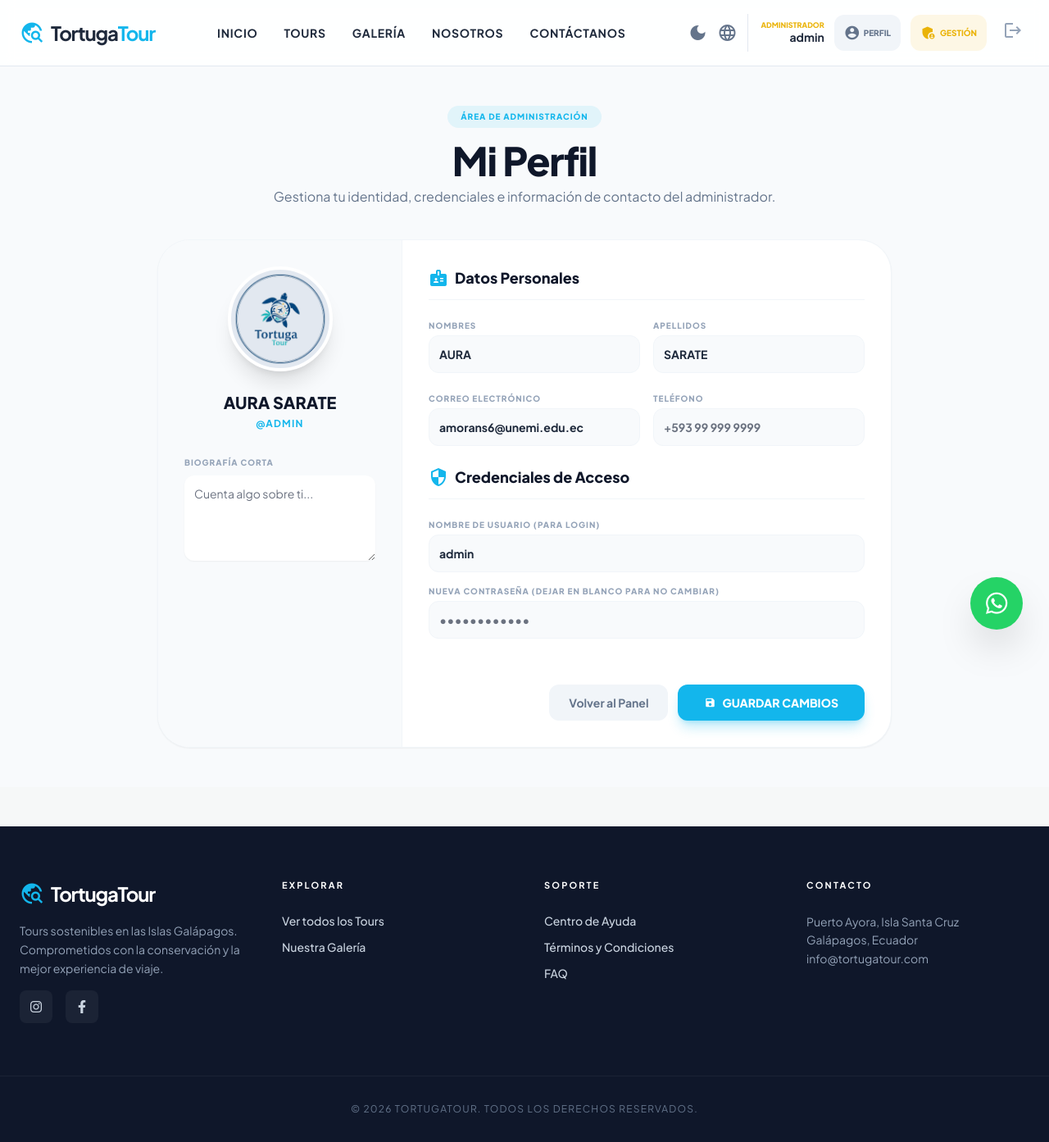
After one commit to CarolinaMoran03/tortugatourec, a Django app: page /panel/perfil/ in a window 1280 px wide. The commit adds this page. Shown: the whole page at 82% size. Run offline with Django 5.2, Linux system fonts and the light colour scheme; a user stored in the database is signed in; data comes from the database, SQL or seed files in the repository; both versions use the stored data as it was after the commit; some libraries are stand-ins or nearby versions.

Commit message:
perfil-administrativo

```diff
--- a/core/templates/core/base.html
+++ b/core/templates/core/base.html
@@ -120,6 +120,12 @@
                     {% endif %}
 
                     {% if user.is_staff %}
+                    <a href="{% url 'perfil_admin' %}"
+                        class="flex items-center gap-1 bg-slate-100 dark:bg-slate-800 text-slate-500 hover:text-primary dark:hover:text-primary px-3 py-2 rounded-xl transition-all group"
+                        title="Mi Perfil">
+                        <span class="material-icons text-xl">account_circle</span>
+                        <span class="text-[10px] font-black uppercase hidden lg:block">Perfil</span>
+                    </a>
                     <a href="{% url 'panel_admin' %}"
                         class="flex items-center gap-1 bg-secondary/10 text-secondary px-3 py-2 rounded-xl hover:bg-secondary hover:text-white transition-all group"
                         title="Panel de Control">
@@ -180,6 +186,9 @@
                 </a>
                 {% endif %}
                 {% if user.is_staff %}
+                <a href="{% url 'perfil_admin' %}" class="flex items-center gap-2 text-slate-500 font-bold py-2">
+                    <span class="material-icons">account_circle</span> Mi Perfil
+                </a>
                 <a href="{% url 'panel_admin' %}" class="flex items-center gap-2 text-secondary font-bold py-2">
                     <span class="material-icons">admin_panel_settings</span> Gestión
                 </a>
--- /dev/null
+++ b/core/templates/core/perfil_admin.html
@@ -0,0 +1,174 @@
+{% extends "core/base.html" %}
+
+{% block title %}Mi Perfil | TortugaTour{% endblock %}
+
+{% block content %}
+<div class="min-h-screen bg-slate-50 dark:bg-slate-900 py-12 px-4 sm:px-6 lg:px-8 transition-colors">
+    <div class="max-w-4xl mx-auto">
+
+        <!-- Cabecera -->
+        <div class="text-center mb-10">
+            <span
+                class="bg-primary/10 text-primary px-4 py-1.5 rounded-full text-[10px] font-black uppercase tracking-widest mb-4 inline-block">Área
+                de Administración</span>
+            <h1 class="text-3xl md:text-5xl font-black text-slate-900 dark:text-white tracking-tight">Mi Perfil</h1>
+            <p class="text-slate-500 dark:text-slate-400 mt-2">Gestiona tu identidad, credenciales e información de
+                contacto del administrador.</p>
+        </div>
+
+        {% if messages %}
+        <div class="mb-8 space-y-2">
+            {% for message in messages %}
+            <div
+                class="p-4 rounded-xl text-sm font-bold {% if message.tags == 'success' %}bg-emerald-50 text-emerald-600 border border-emerald-100{% else %}bg-amber-50 text-amber-600 border border-amber-100{% endif %}">
+                {{ message }}
+            </div>
+            {% endfor %}
+        </div>
+        {% endif %}
+
+        <form method="post" enctype="multipart/form-data"
+            class="bg-white dark:bg-slate-800 rounded-[2.5rem] shadow-sm border border-slate-100 dark:border-slate-700 overflow-hidden">
+            {% csrf_token %}
+
+            <div class="grid md:grid-cols-3">
+                <!-- Columna Izquierda: Foto y Biografia -->
+                <div
+                    class="md:col-span-1 bg-slate-50 dark:bg-slate-900/50 p-8 border-b md:border-b-0 md:border-r border-slate-100 dark:border-slate-700 flex flex-col items-center text-center">
+
+                    <div class="relative group cursor-pointer mb-6">
+                        <div
+                            class="w-32 h-32 rounded-full overflow-hidden border-4 border-white dark:border-slate-700 shadow-xl bg-slate-200 dark:bg-slate-800 flex items-center justify-center">
+                            {% if perfil.foto %}
+                            <img id="previewFoto" src="{{ perfil.foto.url }}" alt="Avatar"
+                                class="w-full h-full object-cover">
+                            {% else %}
+                            <img id="previewFoto" src="" alt="" class="w-full h-full object-cover hidden">
+                            <span id="placeholderFoto" class="material-icons text-5xl text-slate-400">person</span>
+                            {% endif %}
+                        </div>
+                        <label for="fotoInput"
+                            class="absolute inset-0 bg-black/50 text-white flex flex-col items-center justify-center opacity-0 group-hover:opacity-100 transition-opacity rounded-full cursor-pointer">
+                            <span class="material-icons">photo_camera</span>
+                            <span class="text-[10px] uppercase font-black tracking-widest mt-1">Cambiar</span>
+                        </label>
+                        <input type="file" id="fotoInput" name="foto" accept="image/*" class="hidden"
+                            onchange="previewImage(event)">
+                    </div>
+
+                    <h2 class="text-xl font-black text-slate-900 dark:text-white">
+                        {{ user.first_name }} {{ user.last_name }}
+                    </h2>
+                    <p class="text-xs text-primary font-bold uppercase tracking-widest mt-1">@{{ user.username }}</p>
+
+                    <div class="w-full mt-8 text-left space-y-2">
+                        <label class="block text-[10px] font-black uppercase text-slate-400 tracking-widest">Biografía
+                            Corta</label>
+                        <textarea name="biografia" rows="4"
+                            class="w-full bg-white dark:bg-slate-800 border-none rounded-xl p-3 text-sm text-slate-700 dark:text-slate-300 focus:ring-2 focus:ring-primary shadow-sm"
+                            placeholder="Cuenta algo sobre ti...">{{ perfil.biografia|default:'' }}</textarea>
+                    </div>
+
+                </div>
+
+                <!-- Columna Derecha: Datos de acceso y seguridad -->
+                <div class="md:col-span-2 p-8 space-y-6">
+
+                    <h3
+                        class="text-lg font-black text-slate-900 dark:text-white border-b border-slate-100 dark:border-slate-700 pb-3 flex items-center gap-2">
+                        <span class="material-icons text-primary">badge</span> Datos Personales
+                    </h3>
+
+                    <div class="grid grid-cols-2 gap-4">
+                        <div>
+                            <label
+                                class="block text-[10px] font-black uppercase text-slate-400 tracking-widest mb-1">Nombres</label>
+                            <input type="text" name="first_name" value="{{ user.first_name }}"
+                                class="w-full bg-slate-50 dark:bg-slate-900 border border-slate-100 dark:border-slate-800 rounded-xl p-3 text-sm text-slate-800 dark:text-white font-bold focus:ring-2 focus:ring-primary outline-none">
+                        </div>
+                        <div>
+                            <label
+                                class="block text-[10px] font-black uppercase text-slate-400 tracking-widest mb-1">Apellidos</label>
+                            <input type="text" name="last_name" value="{{ user.last_name }}"
+                                class="w-full bg-slate-50 dark:bg-slate-900 border border-slate-100 dark:border-slate-800 rounded-xl p-3 text-sm text-slate-800 dark:text-white font-bold focus:ring-2 focus:ring-primary outline-none">
+                        </div>
+                    </div>
+
+                    <div class="grid grid-cols-2 gap-4">
+                        <div>
+                            <label
+                                class="block text-[10px] font-black uppercase text-slate-400 tracking-widest mb-1">Correo
+                                Electrónico</label>
+                            <input type="email" name="email" value="{{ user.email }}"
+                                class="w-full bg-slate-50 dark:bg-slate-900 border border-slate-100 dark:border-slate-800 rounded-xl p-3 text-sm text-slate-800 dark:text-white font-bold focus:ring-2 focus:ring-primary outline-none">
+                        </div>
+                        <div>
+                            <label
+                                class="block text-[10px] font-black uppercase text-slate-400 tracking-widest mb-1">Teléfono</label>
+                            <input type="text" name="telefono" value="{{ perfil.telefono|default:'' }}"
+                                placeholder="+593 99 999 9999"
+                                class="w-full bg-slate-50 dark:bg-slate-900 border border-slate-100 dark:border-slate-800 rounded-xl p-3 text-sm text-slate-800 dark:text-white font-bold focus:ring-2 focus:ring-primary outline-none">
+                        </div>
+                    </div>
+
+                    <h3
+                        class="text-lg font-black text-slate-900 dark:text-white border-b border-slate-100 dark:border-slate-700 pb-3 mt-8 flex items-center gap-2">
+                        <span class="material-icons text-primary">security</span> Credenciales de Acceso
+                    </h3>
+
+                    <div class="space-y-4">
+                        <div>
+                            <label
+                                class="block text-[10px] font-black uppercase text-slate-400 tracking-widest mb-1">Nombre
+                                de Usuario (Para Login)</label>
+                            <input type="text" name="username" value="{{ user.username }}"
+                                class="w-full bg-slate-50 dark:bg-slate-900 border border-slate-100 dark:border-slate-800 rounded-xl p-3 text-sm text-slate-800 dark:text-white font-bold focus:ring-2 focus:ring-primary outline-none bg-amber-50/50"
+                                required>
+                        </div>
+
+                        <div>
+                            <label
+                                class="block text-[10px] font-black uppercase text-slate-400 tracking-widest mb-1">Nueva
+                                Contraseña (Dejar en blanco para no cambiar)</label>
+                            <input type="password" name="new_password" placeholder="••••••••••••"
+                                class="w-full bg-slate-50 dark:bg-slate-900 border border-slate-100 dark:border-slate-800 rounded-xl p-3 text-sm text-slate-800 dark:text-white font-bold focus:ring-2 focus:ring-primary outline-none">
+                        </div>
+                    </div>
+
+                    <div class="pt-8 flex justify-end gap-3">
+                        <a href="{% url 'panel_admin' %}"
+                            class="px-6 py-3 rounded-xl font-bold text-sm text-slate-500 hover:text-slate-700 bg-slate-100 hover:bg-slate-200 transition-colors">Volver
+                            al Panel</a>
+                        <button type="submit"
+                            class="px-8 py-3 rounded-xl font-black text-sm text-white bg-primary hover:bg-primary-dark shadow-lg shadow-primary/30 transition-all transform hover:-translate-y-0.5 flex items-center gap-2">
+                            <span class="material-icons text-sm">save</span> GUARDAR CAMBIOS
+                        </button>
+                    </div>
+
+                </div>
+            </div>
+        </form>
+    </div>
+</div>
+
+<script>
+    function previewImage(event) {
+        const input = event.target;
+        if (input.files && input.files[0]) {
+            const reader = new FileReader();
+            reader.onload = function (e) {
+                const img = document.getElementById('previewFoto');
+                const placeholder = document.getElementById('placeholderFoto');
+
+                img.src = e.target.result;
+                img.classList.remove('hidden');
+
+                if (placeholder) {
+                    placeholder.classList.add('hidden');
+                }
+            }
+            reader.readAsDataURL(input.files[0]);
+        }
+    }
+</script>
+{% endblock %}
--- a/core/urls.py
+++ b/core/urls.py
@@ -30,6 +30,7 @@ urlpatterns = [
     path("panel/tours/editar/<int:pk>/", views.editar_tour, name="editar_tour"),
     path("panel/galeria/", views.panel_galeria, name="panel_galeria"),
     path("panel/galeria/eliminar/<int:pk>/", views.eliminar_galeria, name="eliminar_galeria"),
+    path("panel/perfil/", views.perfil_admin, name="perfil_admin"),
 
     #logueo
     path('registro/', views.registro, name='registro'),
--- a/core/views.py
+++ b/core/views.py
@@ -1210,3 +1210,59 @@ def eliminar_galeria(request, pk):
         foto.delete()
         messages.success(request, "Imagen eliminada correctamente.")
     return redirect('panel_galeria')
+
+def eliminar_galeria(request, pk):
+    from .models import Galeria
+    foto = get_object_or_404(Galeria, pk=pk)
+    if request.method == 'POST':
+        foto.delete()
+        messages.success(request, "Foto eliminada de la galería.")
+    return redirect('panel_galeria')
+
+@login_required
+def perfil_admin(request):
+    from .models import UserProfile
+    from django.contrib.auth import update_session_auth_hash
+
+    # Aseguramos que el usuario tiene un perfil asociado
+    perfil, _ = UserProfile.objects.get_or_create(user=request.user)
+
+    if request.method == "POST":
+        # Info Basica
+        request.user.first_name = request.POST.get('first_name', request.user.first_name)
+        request.user.last_name = request.POST.get('last_name', request.user.last_name)
+        request.user.email = request.POST.get('email', request.user.email)
+
+        # Validacion del nombre de usuario para no chocar (naive)
+        new_username = request.POST.get('username')
+        if new_username and new_username != request.user.username:
+            from django.contrib.auth.models import User
+            if not User.objects.filter(username=new_username).exists():
+                request.user.username = new_username
+            else:
+                messages.error(request, "Ese nombre de usuario ya está ocupado.")
+                return redirect('perfil_admin')
+
+        request.user.save()
+
+        # Opciones extra (Foto, Teléfono, Biografía)
+        if 'foto' in request.FILES:
+            perfil.foto = request.FILES['foto']
+        perfil.telefono = request.POST.get('telefono', perfil.telefono)
+        perfil.biografia = request.POST.get('biografia', perfil.biografia)
+        perfil.save()
+
+        # Cambio de contraseña si se proporcionó una
+        new_password = request.POST.get('new_password')
+        if new_password:
+            request.user.set_password(new_password)
+            request.user.save()
+            update_session_auth_hash(request, request.user) # Evita que se cierre sesión
+            messages.success(request, "¡Contraseña actualizada!")
+
+        messages.success(request, "Perfil guardado con éxito.")
+        return redirect('perfil_admin')
+
+    return render(request, 'core/perfil_admin.html', {
+        'perfil': perfil
+    })
```
Also changed, not shown: core/models.py (+9 -0 lines), core/migrations/0006_userprofile.py (added), db.sqlite3, media/perfiles/logo.png (added).
